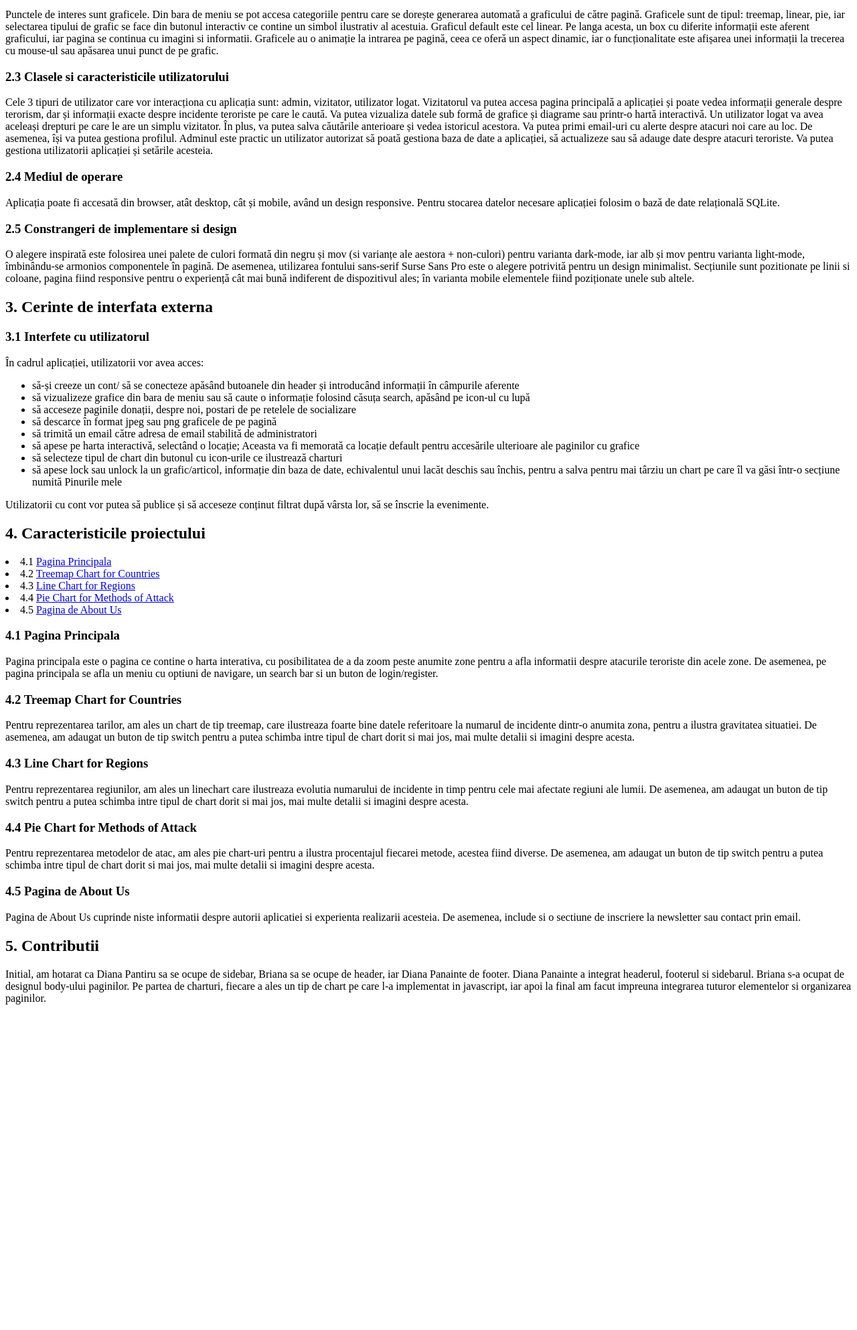
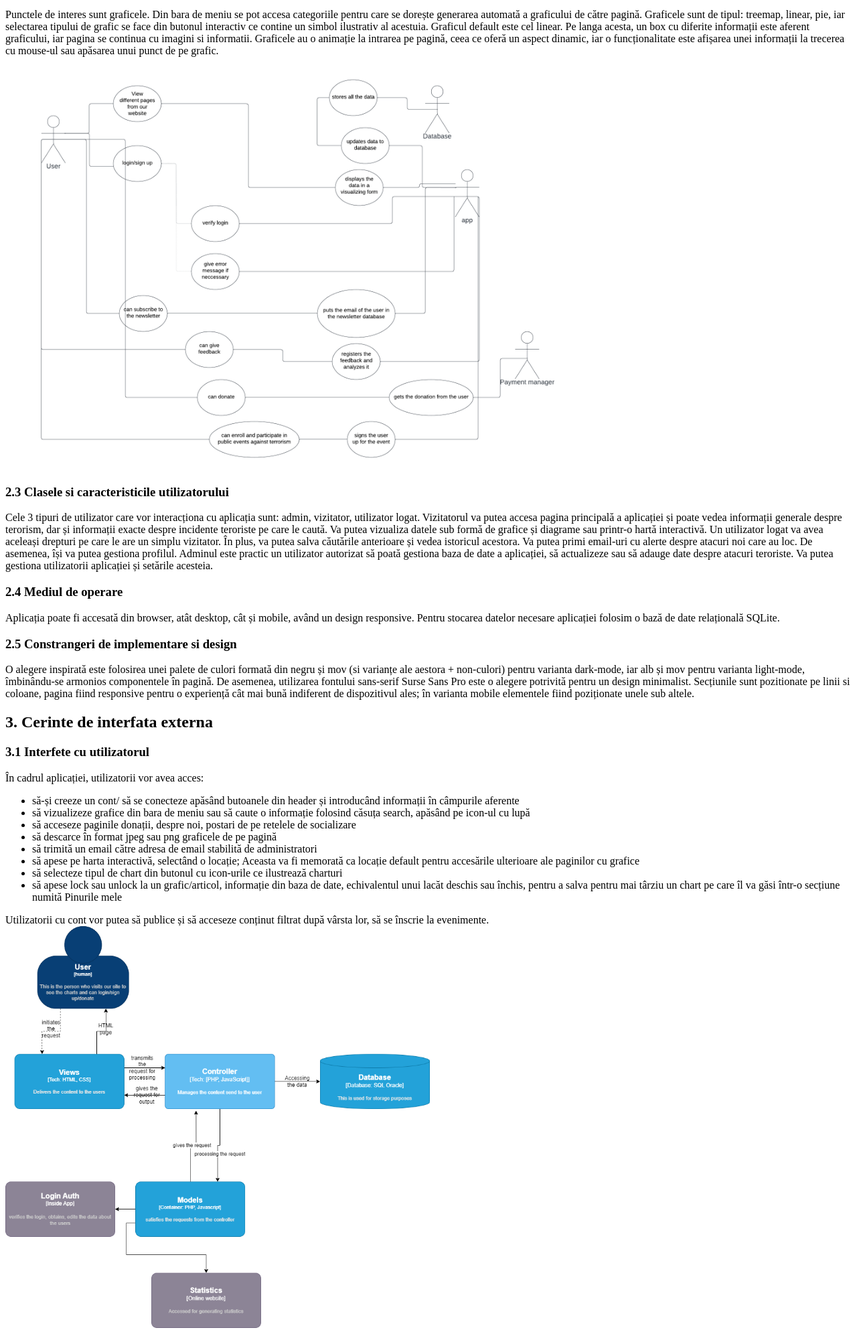
Before and after one commit to dnadnaywy/Proiect-TW, a plain HTML site: page docs/documentatie-proiect-web.html in a window 1280 px wide. Shown: the part 1849-3835 px from the top of the page at 67% size. Before the commit the page ends 3365 px from the top, so only its background shows below. Drawn offline with Linux system fonts and the light colour scheme.

Commit message:
final final

```diff
--- a/docs/documentatie-proiect-web.html
+++ b/docs/documentatie-proiect-web.html
@@ -6,7 +6,7 @@
     <meta http-equiv="X-UA-Compatible" content="IE=edge">
     <meta name="viewport" content="width=device-width, initial-scale=1.0">
     <title>International Terrorism Database</title>
-    <link rel="website icon" type="png" href="images/logo.png">
+    <link rel="website icon" type="png" href="logo.png">
 
     <script src="https://kit.fontawesome.com/0668abd750.js" crossorigin="anonymous"></script>
 </head>
@@ -223,6 +223,8 @@
 
             <!--           diagrama use case-->
         </section>
+        <img src="Blank diagram.png" height=600px><!--           diagrama use case-->
+
         <section id="clasele" role="doc-clasele">
             <h3>2.3 Clasele si caracteristicile utilizatorului</h3>
             <p>
@@ -300,6 +302,7 @@
 
         </section>
 
+        <img src="c4-tw.drawio.png" height=600px>
         <!--diagrama use case-->
         <section id="caracteristici" role="doc-caracteristici">
             <h2>4. Caracteristicile proiectului</h2>
```
Also changed, not shown: docs/logo.png (added).
